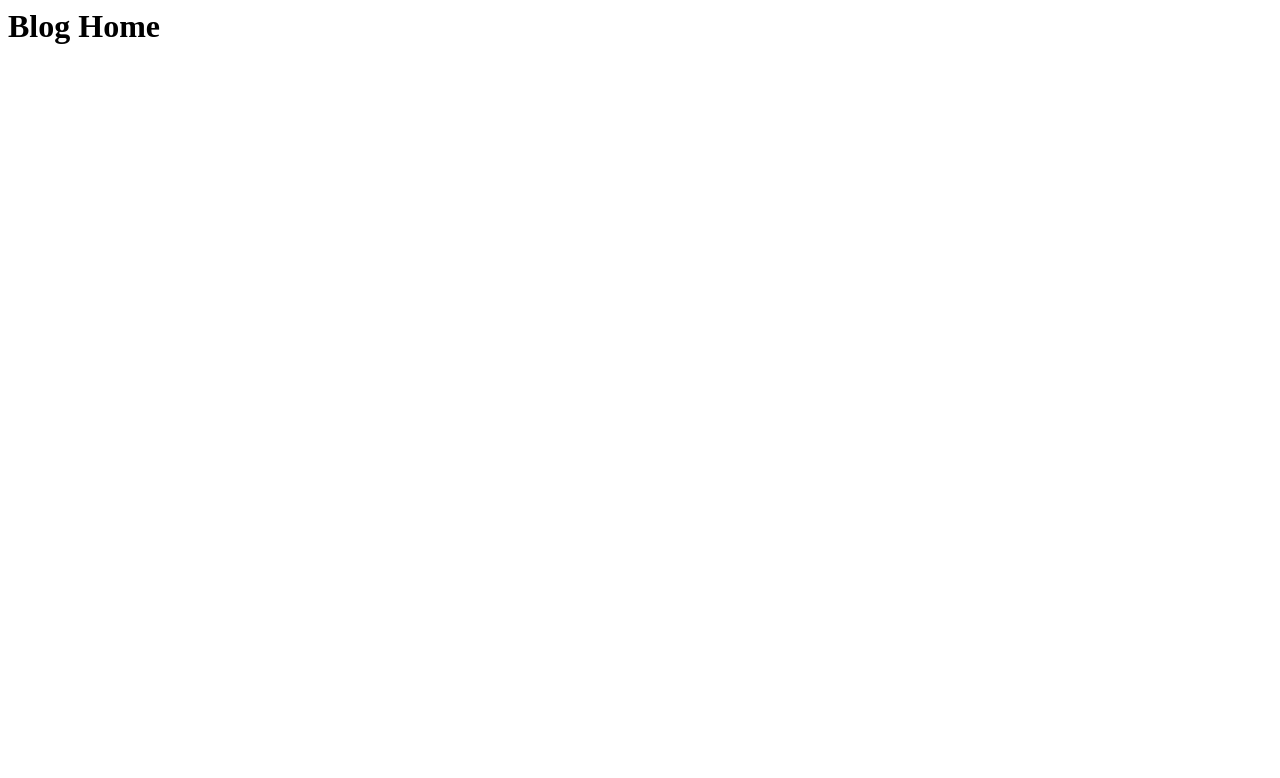
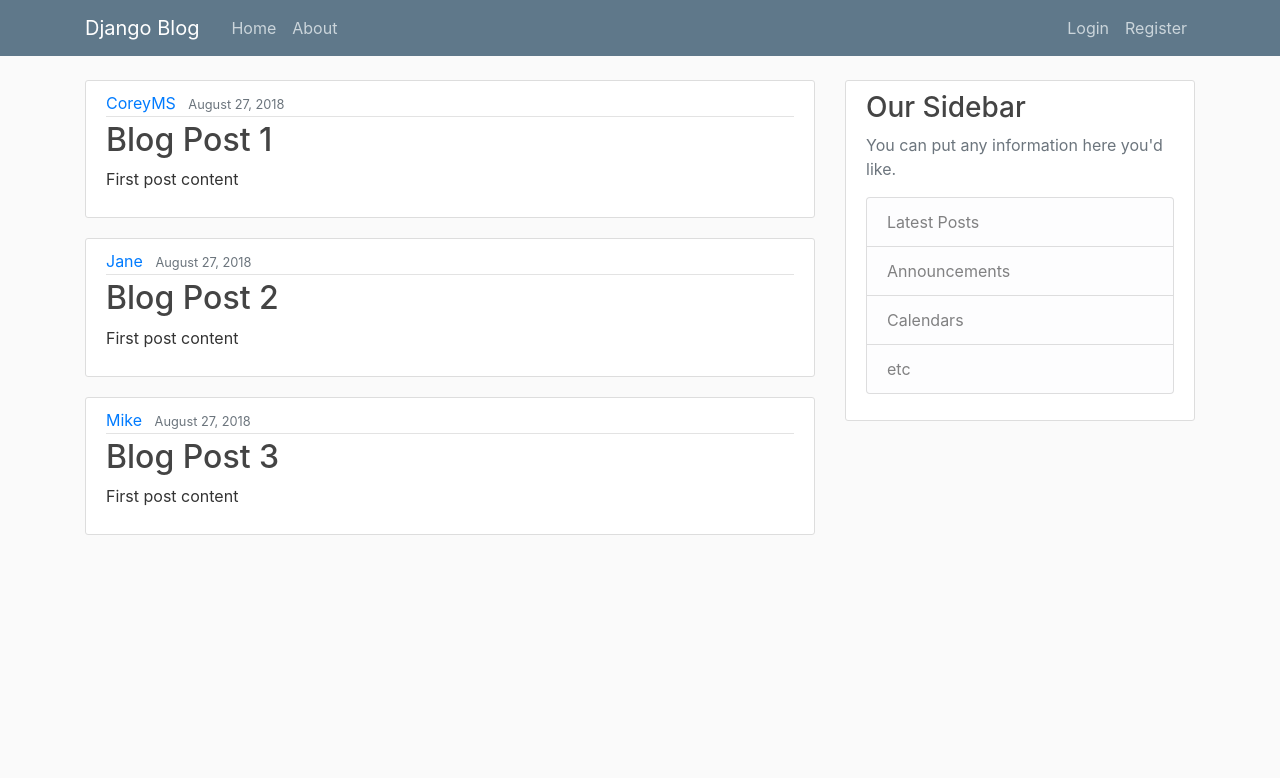
Before and after one commit to ljalmanzar/django-practice-app, a Django app: page / in a window 1280 px wide. Before the commit the part shown is almost empty. Shown: the top 778 px of the page. Run offline with Django 3.2, Linux system fonts and the light colour scheme; some libraries are stand-ins or nearby versions.

Commit message:
adding correct routing using django render. adding templates with a base template. adding bootstrap and custom css for navbar and blog posts.

```diff
--- /dev/null
+++ b/blog/static/blog/main.css
@@ -0,0 +1,84 @@
+body {
+    background: #fafafa;
+    color: #333333;
+    margin-top: 5rem;
+  }
+
+  h1, h2, h3, h4, h5, h6 {
+    color: #444444;
+  }
+
+  ul {
+    margin: 0;
+  }
+
+  .bg-steel {
+    background-color: #5f788a;
+  }
+
+  .site-header .navbar-nav .nav-link {
+    color: #cbd5db;
+  }
+
+  .site-header .navbar-nav .nav-link:hover {
+    color: #ffffff;
+  }
+
+  .site-header .navbar-nav .nav-link.active {
+    font-weight: 500;
+  }
+
+  .content-section {
+    background: #ffffff;
+    padding: 10px 20px;
+    border: 1px solid #dddddd;
+    border-radius: 3px;
+    margin-bottom: 20px;
+  }
+
+  .article-title {
+    color: #444444;
+  }
+
+  a.article-title:hover {
+    color: #428bca;
+    text-decoration: none;
+  }
+
+  .article-content {
+    white-space: pre-line;
+  }
+
+  .article-img {
+    height: 65px;
+    width: 65px;
+    margin-right: 16px;
+  }
+
+  .article-metadata {
+    padding-bottom: 1px;
+    margin-bottom: 4px;
+    border-bottom: 1px solid #e3e3e3
+  }
+
+  .article-metadata a:hover {
+    color: #333;
+    text-decoration: none;
+  }
+
+  .article-svg {
+    width: 25px;
+    height: 25px;
+    vertical-align: middle;
+  }
+
+  .account-img {
+    height: 125px;
+    width: 125px;
+    margin-right: 20px;
+    margin-bottom: 16px;
+  }
+
+  .account-heading {
+    font-size: 2.5rem;
+  }
--- a/blog/templates/blog/about.html
+++ b/blog/templates/blog/about.html
@@ -0,0 +1,4 @@
+{% extends "blog/base.html" %}
+{% block content %}
+    <h1>About Page</h1>
+{% endblock content %}
--- /dev/null
+++ b/blog/templates/blog/base.html
@@ -0,0 +1,66 @@
+{% load static %}
+
+<!DOCTYPE html>
+<html lang="en">
+    <!-- Required meta tags -->
+    <meta charset="utf-8">
+    <meta name="viewport" content="width=device-width, initial-scale=1, shrink-to-fit=no">
+
+    <!-- Bootstrap CSS -->
+    <link rel="stylesheet" href="https://maxcdn.bootstrapcdn.com/bootstrap/4.0.0/css/bootstrap.min.css" integrity="sha384-Gn5384xqQ1aoWXA+058RXPxPg6fy4IWvTNh0E263XmFcJlSAwiGgFAW/dAiS6JXm" crossorigin="anonymous">
+
+    <link rel="stylesheet" type="text/css" href="{% static 'blog/main.css' %}">
+
+    {% if title %}
+        <title>Django Blog - {{ title }}</title>
+    {% else %}
+        <title>Django Blog</title>
+    {% endif %}
+<body>
+    <header class="site-header">
+        <nav class="navbar navbar-expand-md navbar-dark bg-steel fixed-top">
+            <div class="container">
+            <a class="navbar-brand mr-4" href="{% url 'blog-home' %}">Django Blog</a>
+            <button class="navbar-toggler" type="button" data-toggle="collapse" data-target="#navbarToggle" aria-controls="navbarToggle" aria-expanded="false" aria-label="Toggle navigation">
+            <span class="navbar-toggler-icon"></span>
+            </button>
+            <div class="collapse navbar-collapse" id="navbarToggle">
+                <div class="navbar-nav mr-auto">
+                <a class="nav-item nav-link" href="{% url 'blog-home' %}">Home</a>
+                <a class="nav-item nav-link" href="{% url 'blog-about' %}">About</a>
+                </div>
+                <!-- Navbar Right Side -->
+                <div class="navbar-nav">
+                <a class="nav-item nav-link" href="#">Login</a>
+                <a class="nav-item nav-link" href="#">Register</a>
+                </div>
+            </div>
+            </div>
+        </nav>
+    </header>
+    <main role="main" class="container">
+        <div class="row">
+          <div class="col-md-8">
+            {% block content %}{% endblock %}
+          </div>
+          <div class="col-md-4">
+            <div class="content-section">
+              <h3>Our Sidebar</h3>
+              <p class='text-muted'>You can put any information here you'd like.
+                <ul class="list-group">
+                  <li class="list-group-item list-group-item-light">Latest Posts</li>
+                  <li class="list-group-item list-group-item-light">Announcements</li>
+                  <li class="list-group-item list-group-item-light">Calendars</li>
+                  <li class="list-group-item list-group-item-light">etc</li>
+                </ul>
+              </p>
+            </div>
+          </div>
+        </div>
+      </main>
+
+    <script src="https://code.jquery.com/jquery-3.2.1.slim.min.js" integrity="sha384-KJ3o2DKtIkvYIK3UENzmM7KCkRr/rE9/Qpg6aAZGJwFDMVNA/GpGFF93hXpG5KkN" crossorigin="anonymous"></script>
+    <script src="https://cdnjs.cloudflare.com/ajax/libs/popper.js/1.12.9/umd/popper.min.js" integrity="sha384-ApNbgh9B+Y1QKtv3Rn7W3mgPxhU9K/ScQsAP7hUibX39j7fakFPskvXusvfa0b4Q" crossorigin="anonymous"></script>
+    <script src="https://maxcdn.bootstrapcdn.com/bootstrap/4.0.0/js/bootstrap.min.js" integrity="sha384-JZR6Spejh4U02d8jOt6vLEHfe/JQGiRRSQQxSfFWpi1MquVdAyjUar5+76PVCmYl" crossorigin="anonymous"></script>
+</body>
+</html>
--- a/blog/templates/blog/home.html
+++ b/blog/templates/blog/home.html
@@ -1,11 +1,15 @@
-<!DOCTYPE html>
-<html lang="en">
-<head>
-    <meta charset="UTF-8">
-    <meta name="viewport" content="width=device-width, initial-scale=1.0">
-    <title>Document</title>
-</head>
-<body>
-    <h1>Blog Home!</h1>
-</body>
-</html>
+{% extends "blog/base.html" %}
+{% block content %}
+    {% for post in posts %}
+    <article class="media content-section">
+        <div class="media-body">
+          <div class="article-metadata">
+            <a class="mr-2" href="#">{{ post.author }}</a>
+            <small class="text-muted">{{ post.date_posted }}</small>
+          </div>
+          <h2><a class="article-title" href="#">{{ post.title }}</a></h2>
+          <p class="article-content">{{ post.content }}</p>
+        </div>
+    </article>
+    {% endfor %}
+{% endblock content %}
--- a/blog/views.py
+++ b/blog/views.py
@@ -1,8 +1,32 @@
 from django.shortcuts import render
-from django.http import HttpResponse
+
+# fake data for now
+posts = [
+    {
+        'author': 'CoreyMS',
+        'title': 'Blog Post 1',
+        'content': 'First post content',
+        'date_posted': 'August 27, 2018',
+    },
+    {
+        'author': 'Jane',
+        'title': 'Blog Post 2',
+        'content': 'First post content',
+        'date_posted': 'August 27, 2018',
+    },
+    {
+        'author': 'Mike',
+        'title': 'Blog Post 3',
+        'content': 'First post content',
+        'date_posted': 'August 27, 2018',
+    },
+]
 
 def home(request):
-    return HttpResponse('<h1>Blog Home</hi>')
+    context = {
+        'posts': posts
+    }
+    return render(request, 'blog/home.html', context)
 
 def about(request):
-    return HttpResponse('<h1>Blog About</h1>')
+    return render(request, 'blog/about.html', { 'title': 'About' })
```
